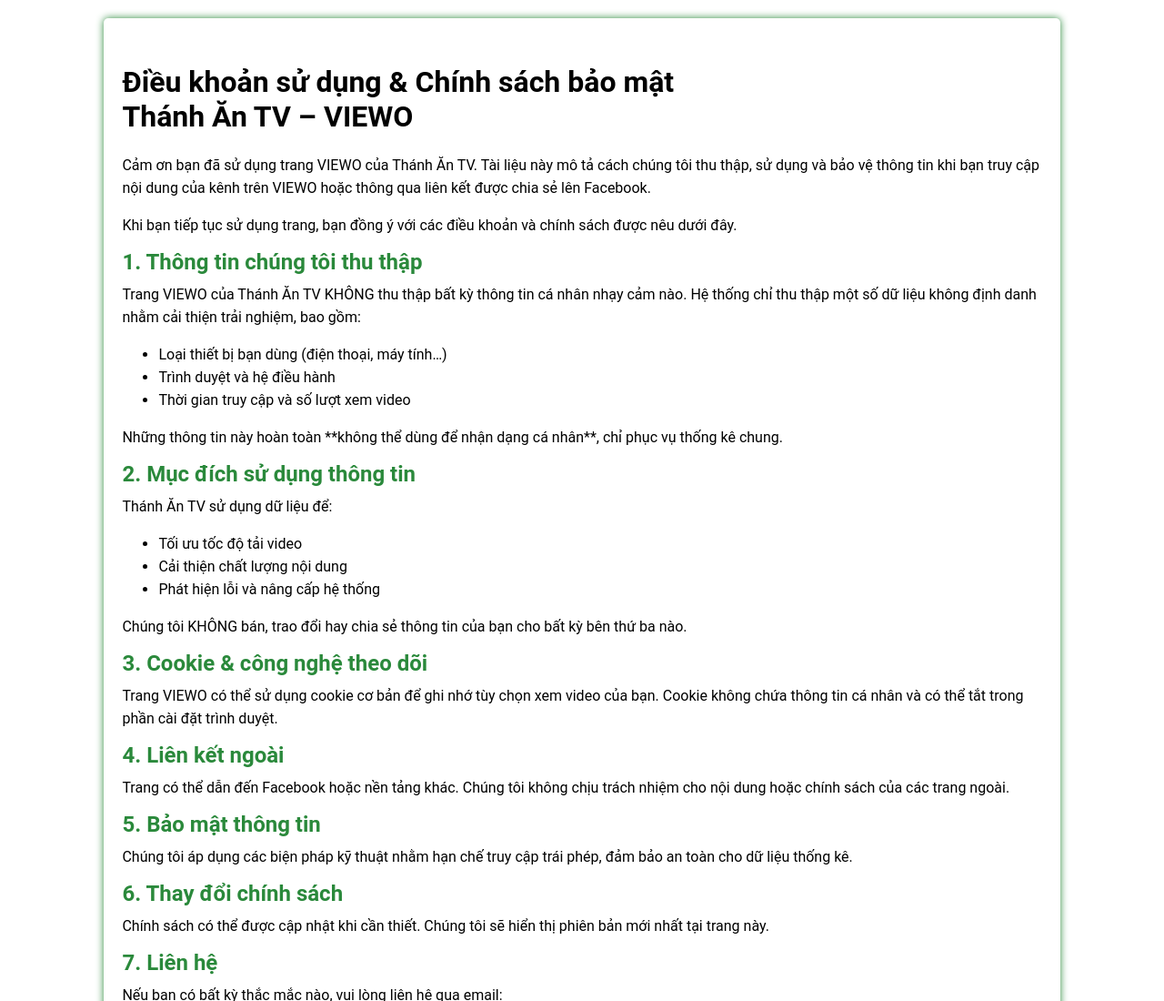
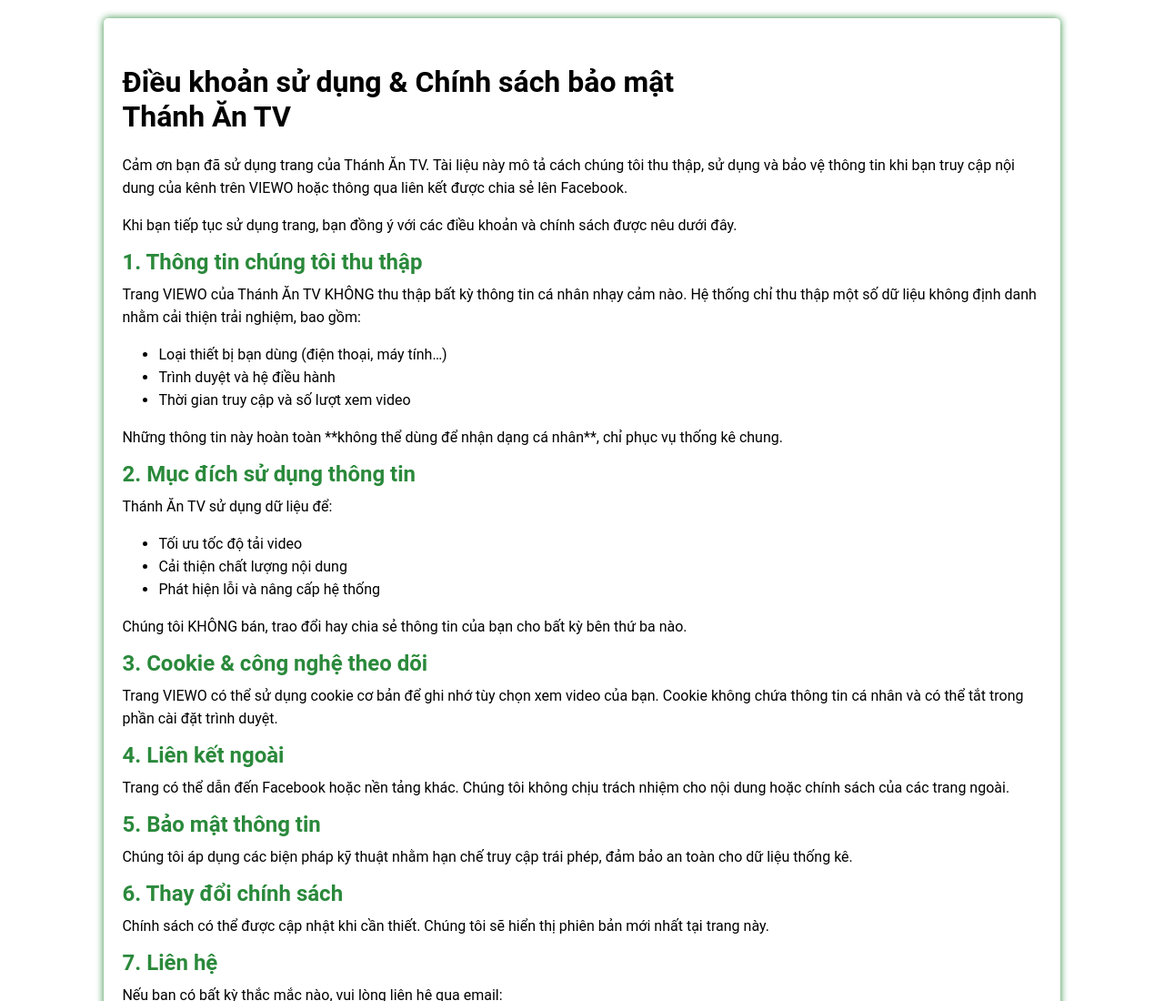
Before and after one commit to huadang27/dieukhoan, a plain HTML site: page index.html in a window 1280 px wide. Shown: the top 1100 px of the page at 91% size. Drawn offline with Linux system fonts and the light colour scheme.

Commit message:
Update index.html

```diff
--- a/index.html
+++ b/index.html
@@ -25,10 +25,10 @@
 <body>
     <div class="content-policy">
         <div class="content">
-            <h1>Điều khoản sử dụng & Chính sách bảo mật<br>Thánh Ăn TV – VIEWO</h1>
+            <h1>Điều khoản sử dụng & Chính sách bảo mật<br>Thánh Ăn TV</h1>
 
             <p>
-                Cảm ơn bạn đã sử dụng trang VIEWO của Thánh Ăn TV.
+                Cảm ơn bạn đã sử dụng trang của Thánh Ăn TV.
                 Tài liệu này mô tả cách chúng tôi thu thập, sử dụng và bảo vệ thông tin khi bạn truy cập nội dung của kênh trên VIEWO hoặc thông qua liên kết được chia sẻ lên Facebook.
             </p>
 
```
